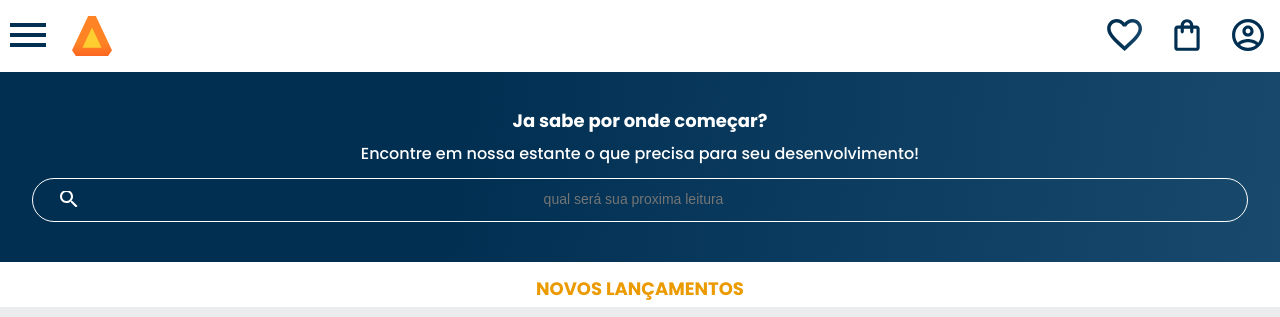
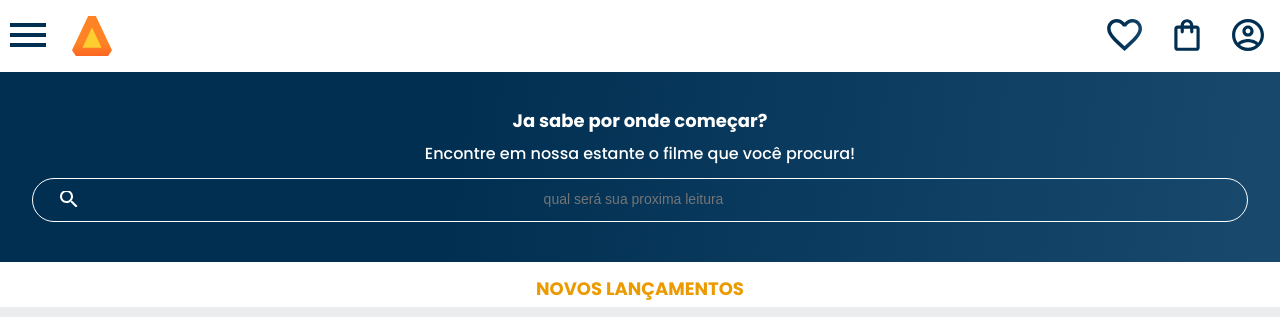
Before and after one commit to DdCSxd/AluraBooks, a plain HTML site: page index.html in a window 1280 px wide. Shown: the top 317 px of the page. Drawn offline with nearby package versions, Linux system fonts and the light colour scheme.

Commit message:
filmes index.html

```diff
--- a/index.html
+++ b/index.html
@@ -34,7 +34,7 @@
     </header>
     <section class="banner">
         <h2 class="banner__titulo">Ja sabe por onde começar?</h2>
-        <p class="banner__texto">Encontre em nossa estante o que precisa para seu desenvolvimento!</p>
+        <p class="banner__texto">Encontre em nossa estante o filme que você procura!</p>
         <input type="search" class="banner__pesquisa" placeholder="qual será sua proxima leitura">
     </section>
     <section class="carrossel">
```
